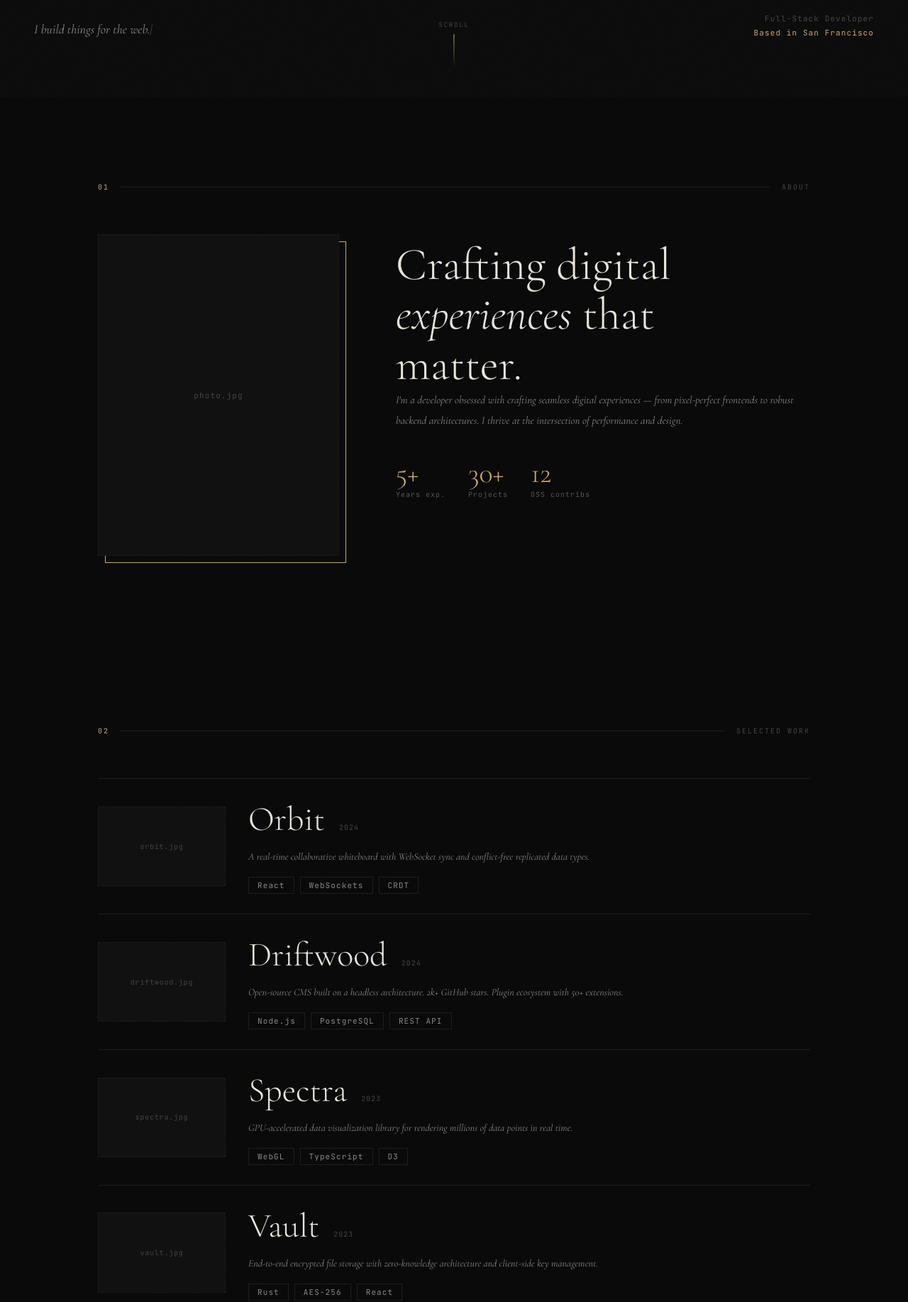
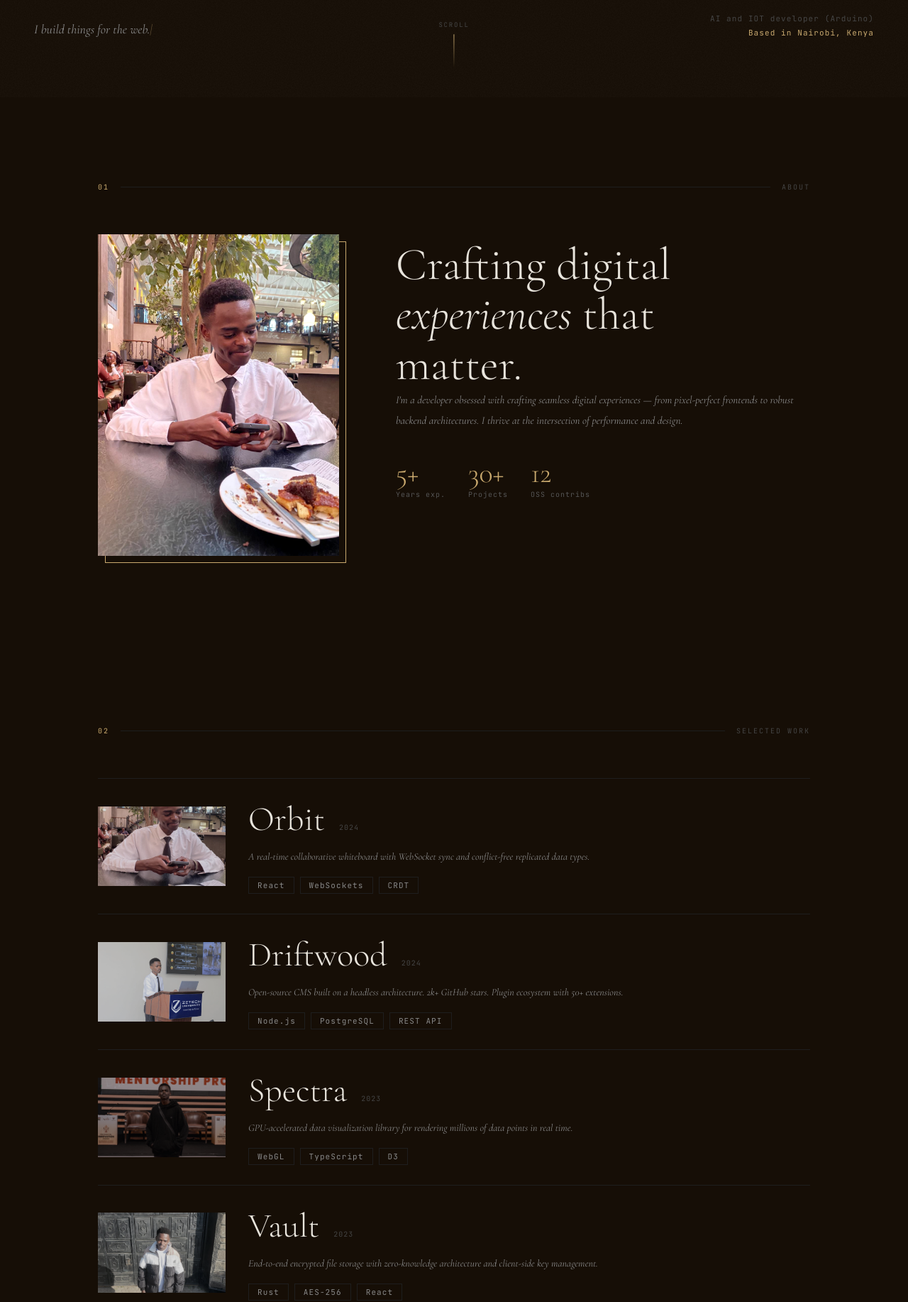
Before and after one commit to Mozelkrypton/Nportfolio, a plain HTML site: page index.html in a window 1280 px wide. Shown: the part 663-2497 px from the top of the page at 71% size. Drawn offline with nearby package versions, Linux system fonts and the light colour scheme.

Commit message:
update 1.3 to Nportfolio

```diff
--- a/index.html
+++ b/index.html
@@ -47,8 +47,8 @@
     <div class="fade-in hero-bottom" style="--delay: 0.3s">
       <p class="hero-tagline"><em>I build things for the web.<span class="cursor-blink">|</span></em></p>
       <div class="mono hero-meta">
-        <div>Full-Stack Developer</div>
-        <div class="gold">Based in San Francisco</div>
+        <div>AI and IOT developer (Arduino)</div>
+        <div class="gold">Based in Nairobi, Kenya</div>
       </div>
     </div>
 
@@ -66,17 +66,10 @@
       <span class="mono section-label">About</span>
     </div>
     <div class="about-grid">
-
-      <!-- =============================================
-           PROFILE PHOTO
-           Replace "images/profile.jpg" with your photo.
-           Recommended: square or portrait crop, min 600x600px.
-           Supported formats: jpg, png, webp
-      ============================================= -->
       <div class="fade-in about-photo-col" style="--delay: 0.05s">
         <div class="about-photo-wrap">
           <img
-            src="images/profile.jpg"
+            src="images/photo.jpg"
             alt="Levian Amos — profile photo"
             class="about-photo"
             onerror="this.parentElement.classList.add('photo-missing')"
@@ -122,18 +115,10 @@
       <span class="mono section-label">Selected Work</span>
     </div>
     <div class="projects-list">
-
-      <!-- =============================================
-           PROJECT IMAGES
-           Replace each src with your screenshot/mockup.
-           Recommended: 16:9 or 4:3 ratio, min 800x500px.
-           File names: images/project-orbit.jpg, etc.
-      ============================================= -->
-
       <div class="project-row fade-in" style="--delay: 0.1s">
         <div class="project-inner">
           <div class="project-thumb-wrap">
-            <img src="images/project-orbit.jpg" alt="Orbit project screenshot" class="project-thumb"
+            <img src="images/photo.jpg" alt="Orbit project screenshot" class="project-thumb"
               onerror="this.parentElement.classList.add('thumb-missing')" />
             <div class="project-thumb-placeholder mono" aria-hidden="true">orbit.jpg</div>
           </div>
@@ -159,7 +144,7 @@
       <div class="project-row fade-in" style="--delay: 0.2s">
         <div class="project-inner">
           <div class="project-thumb-wrap">
-            <img src="images/project-driftwood.jpg" alt="Driftwood project screenshot" class="project-thumb"
+            <img src="images/photo1.jpg" alt="Driftwood project screenshot" class="project-thumb"
               onerror="this.parentElement.classList.add('thumb-missing')" />
             <div class="project-thumb-placeholder mono" aria-hidden="true">driftwood.jpg</div>
           </div>
@@ -185,7 +170,7 @@
       <div class="project-row fade-in" style="--delay: 0.3s">
         <div class="project-inner">
           <div class="project-thumb-wrap">
-            <img src="images/project-spectra.jpg" alt="Spectra project screenshot" class="project-thumb"
+            <img src="images/photo3.jpg" alt="Spectra project screenshot" class="project-thumb"
               onerror="this.parentElement.classList.add('thumb-missing')" />
             <div class="project-thumb-placeholder mono" aria-hidden="true">spectra.jpg</div>
           </div>
@@ -211,7 +196,7 @@
       <div class="project-row fade-in" style="--delay: 0.4s">
         <div class="project-inner">
           <div class="project-thumb-wrap">
-            <img src="images/project-vault.jpg" alt="Vault project screenshot" class="project-thumb"
+            <img src="images/photo2.jpg" alt="Vault project screenshot" class="project-thumb"
               onerror="this.parentElement.classList.add('thumb-missing')" />
             <div class="project-thumb-placeholder mono" aria-hidden="true">vault.jpg</div>
           </div>
--- a/style.css
+++ b/style.css
@@ -8,7 +8,7 @@
 }
 
 :root {
-  --bg: #0a0a0a;
+  --bg: #160e06;
   --fg: #e8e4dc;
   --gold: #c9a96e;
   --dim: #888;
@@ -36,7 +36,7 @@ body {
 ::-webkit-scrollbar { width: 3px; }
 ::-webkit-scrollbar-track { background: var(--bg); }
 ::-webkit-scrollbar-thumb { background: var(--gold); }
-::selection { background: #c9a96e22; color: var(--gold); }
+::selection { background: #3f2201;; color: var(--gold); }
 
 a { color: inherit; text-decoration: none; }
 button { background: none; border: none; color: inherit; cursor: none; }
```
Also changed, not shown: images/photo.jpg (added), images/photo1.jpg (added), images/photo2.jpg (added), images/photo3.jpg (added), images/photo4.jpg (added), images/photo5.jpg (added).
